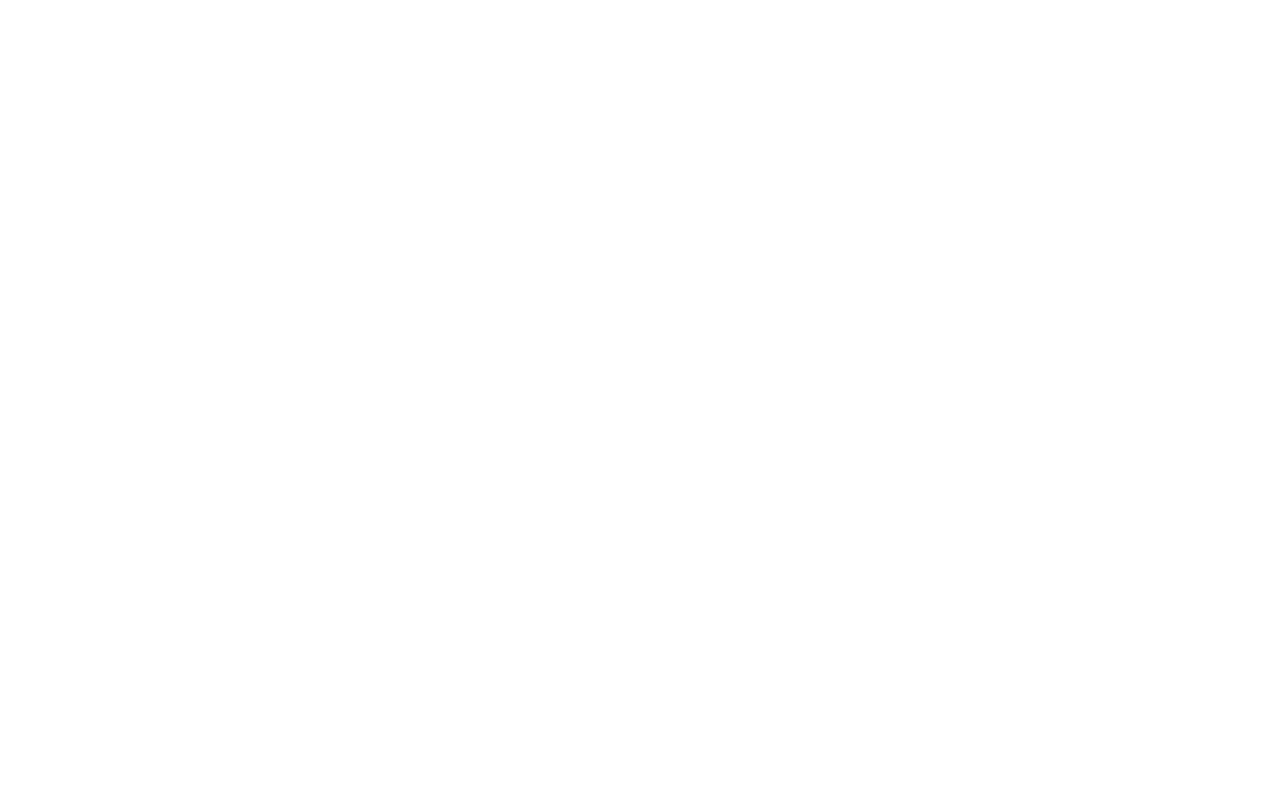
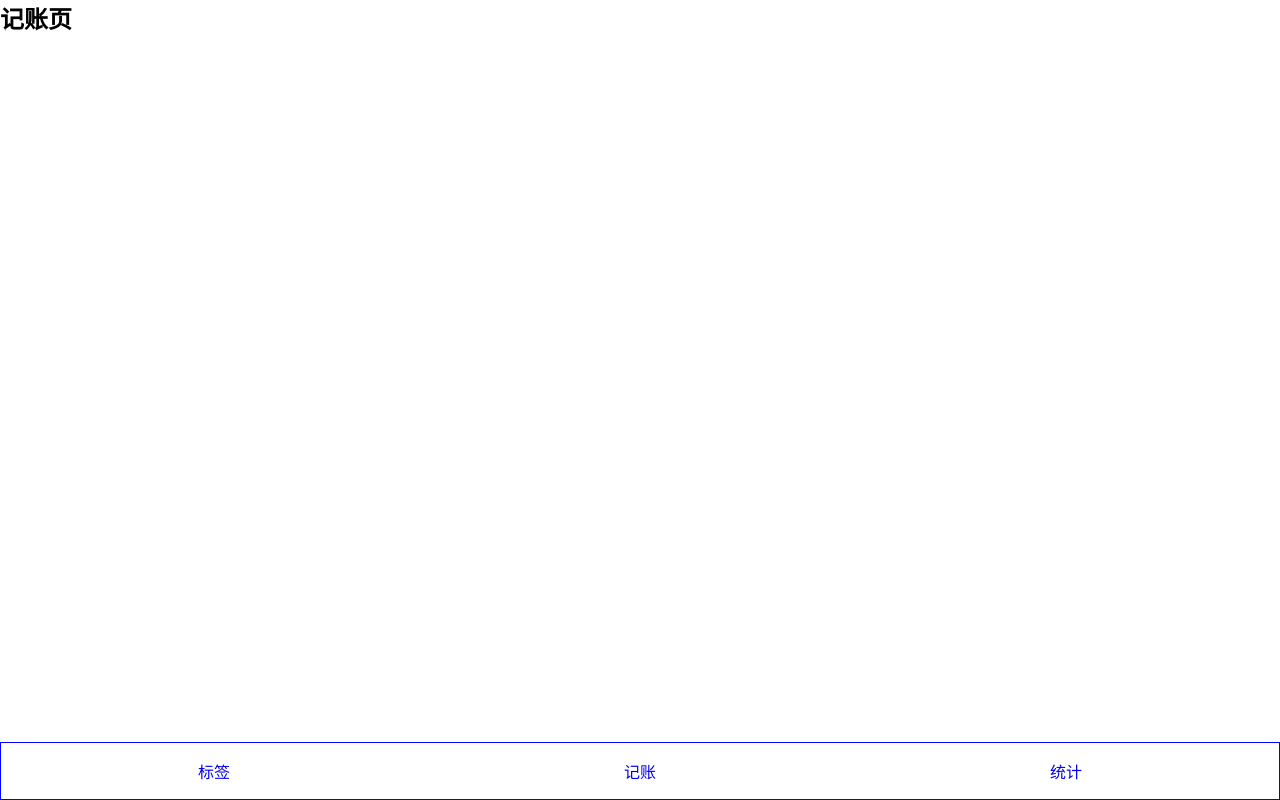
Before and after one commit to jrj444/booknow-react, a React (Create React App) app: page /#/money in a window 1280 px wide. Built offline with nearby package versions, Linux system fonts and the light colour scheme.

Commit message:
写好了底部标签栏的基础样式

```diff
--- a/package.json
+++ b/package.json
@@ -13,6 +13,7 @@
     "node-sass": "npm:dart-sass",
     "react": "^16.13.1",
     "react-dom": "^16.13.1",
+    "react-router-dom": "^5.2.0",
     "react-scripts": "3.4.1",
     "styled-components": "^5.1.1",
     "typescript": "~3.7.2"
@@ -39,6 +40,7 @@
     ]
   },
   "devDependencies": {
+    "@types/react-router-dom": "^5.1.5",
     "@types/styled-components": "^5.1.0"
   }
 }
--- a/src/App.tsx
+++ b/src/App.tsx
@@ -1,9 +1,88 @@
 import React from 'react';
+import {
+  HashRouter as Router,
+  Switch,
+  Route,
+  Link,
+  Redirect
+} from 'react-router-dom';
+import styled from 'styled-components';
+
+const Wrapper = styled.div`
+  height: 100vh;
+  display: flex;
+  flex-direction: column;
+`;
+
+const Main = styled.main`
+  flex-grow: 1;
+`;
+
+const Nav = styled.nav`
+  border: 1px solid blue;
+  > ul {
+    display: flex;
+    > li{
+      flex-grow: 1;
+      padding: 16px;
+      text-align: center;
+    }
+  }
+`;
 
 function App() {
   return (
-    <div></div>
+    <Router>
+      <Wrapper>
+        <Main>
+          <Switch>
+            <Route path="/tags">
+              <Tags/>
+            </Route>
+            <Route path="/money">
+              <Money/>
+            </Route>
+            <Route path="/statistics">
+              <Statistics/>
+            </Route>
+            <Redirect exact from="/" to="/money"/>
+            <Route path="*">
+              <NoMatch/>
+            </Route>
+          </Switch>
+        </Main>
+        <Nav>
+          <ul>
+            <li>
+              <Link to="/tags">标签</Link>
+            </li>
+            <li>
+              <Link to="/money">记账</Link>
+            </li>
+            <li>
+              <Link to="/statistics">统计</Link>
+            </li>
+          </ul>
+        </Nav>
+      </Wrapper>
+    </Router>
   );
 }
 
+function Tags() {
+  return <h2>标签页</h2>;
+}
+
+function Money() {
+  return <h2>记账页</h2>;
+}
+
+function Statistics() {
+  return <h2>统计页</h2>;
+}
+
+function NoMatch() {
+  return <h2>地址无效，请重新输入有效地址</h2>;
+}
+
 export default App;
```
Also changed, not shown: 1 other file (tests, documents, lock files or other folders).
